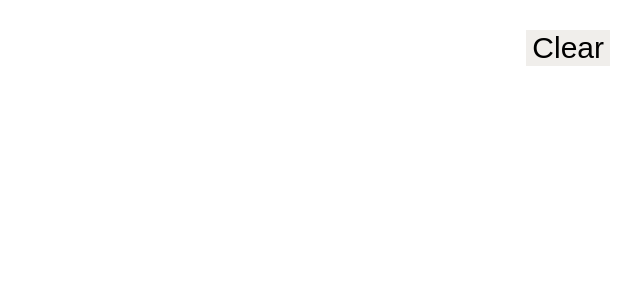
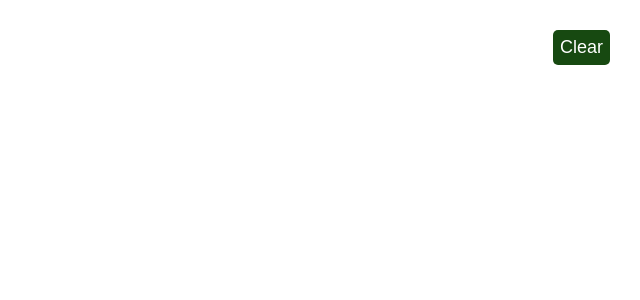
Before and after one commit to amhsirak/react-canvas, a React (Create React App) app: page / in a window 1280 px wide. Shown: the top 300 px of the page, without its empty margins (640-1280 px from the left). Built offline with nearby package versions, Linux system fonts and the light colour scheme.

Commit message:
Small changes

```diff
--- a/src/index.css
+++ b/src/index.css
@@ -16,8 +16,15 @@ button {
   position: absolute;
   top: 30px;
   right: 30px;
-  font-size: 30px;
-  border: 5px;
-  background-color: #f0eeeb;
+  font-size: 18px;
+  padding: 7px;
+  border-radius: 5px;
+  border: none;
+  color: #ffffff;
+  background-color: #174911;
   cursor: pointer;
 }
+
+button:hover{
+  opacity: 0.8;
+}
```
